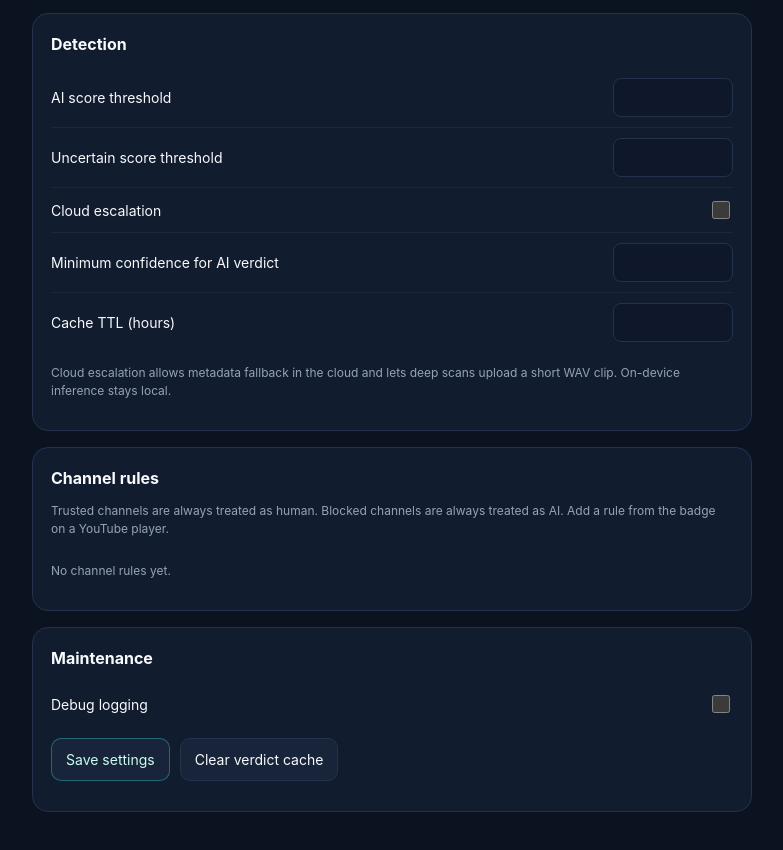
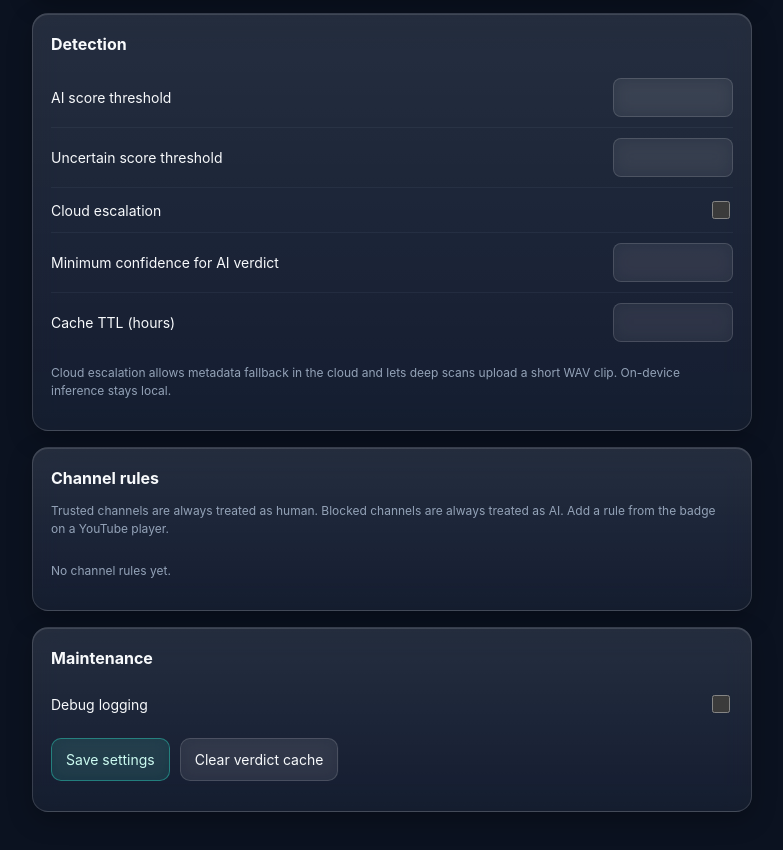
Before and after one commit to LancemDev/cohen, a website with bundled scripts: page public/options/options.html in a window 1280 px wide. Shown: the part 410-1260 px from the top of the page, without its empty margins (248-1031 px from the left). Built offline with nearby package versions, Linux system fonts and the light colour scheme; no server answers.

Commit message:
:lipstick: feat: apply glass styling to options page

```diff
--- a/public/options/options.css
+++ b/public/options/options.css
@@ -3,25 +3,70 @@
   --bg: #0b1220; --card: #121c2f; --border: #24324d; --text: #f8fafc; --muted: #94a3b8; --accent: #2dd4bf;
 }
 * { box-sizing: border-box; }
-body { margin: 0; background: var(--bg); color: var(--text); font: 14px/1.5 Inter, ui-sans-serif, system-ui, sans-serif; }
+body {
+  margin: 0;
+  min-height: 100vh;
+  background:
+    radial-gradient(500px 220px at 10% -10%, rgba(45, 212, 191, 0.14), transparent 70%),
+    radial-gradient(500px 220px at 90% 0%, rgba(99, 102, 241, 0.14), transparent 70%),
+    var(--bg);
+  color: var(--text);
+  font: 14px/1.5 Inter, ui-sans-serif, system-ui, sans-serif;
+}
 .shell { max-width: 760px; margin: 0 auto; padding: 32px 20px 60px; display: grid; gap: 16px; }
 .eyebrow { margin: 0; color: var(--accent); font-size: 12px; font-weight: 700; text-transform: uppercase; letter-spacing: .08em; }
 h1 { margin: 4px 0 0; font-size: 32px; line-height: 1.1; }
 h2 { margin: 0 0 12px; font-size: 16px; }
 .muted { color: var(--muted); }
 .small { font-size: 12px; }
-.card { background: var(--card); border: 1px solid var(--border); border-radius: 16px; padding: 18px; }
+.card {
+  background: linear-gradient(180deg, rgba(255, 255, 255, 0.1), rgba(255, 255, 255, 0.03)), rgba(18, 28, 47, 0.45);
+  border: 1px solid rgba(255, 255, 255, 0.14);
+  border-radius: 16px;
+  padding: 18px;
+  backdrop-filter: blur(14px) saturate(140%);
+  -webkit-backdrop-filter: blur(14px) saturate(140%);
+  box-shadow: 0 8px 24px rgba(0, 0, 0, 0.25), inset 0 1px 0 rgba(255, 255, 255, 0.12);
+}
 .row { display: flex; align-items: center; justify-content: space-between; gap: 16px; padding: 10px 0; border-bottom: 1px solid rgba(148,163,184,.08); }
 .row:last-of-type { border-bottom: 0; }
-input[type="number"] { width: 120px; background: #0f172a; color: var(--text); border: 1px solid var(--border); border-radius: 8px; padding: 8px; font: inherit; }
+input[type="number"] {
+  width: 120px;
+  background: rgba(255, 255, 255, 0.06);
+  color: var(--text);
+  border: 1px solid rgba(255, 255, 255, 0.14);
+  border-radius: 8px;
+  padding: 8px;
+  font: inherit;
+  backdrop-filter: blur(8px);
+}
 input[type="checkbox"] { width: 18px; height: 18px; accent-color: #14b8a6; }
 .actions { display: flex; gap: 10px; margin-top: 12px; }
-.btn { border: 1px solid var(--border); background: #18243a; color: var(--text); padding: 10px 14px; border-radius: 10px; font: inherit; cursor: pointer; }
-.btn:hover { background: #22314d; }
-.btn.primary { border-color: rgba(45,212,191,.4); color: #ccfbf1; }
+.btn {
+  border: 1px solid rgba(255, 255, 255, 0.14);
+  background: rgba(255, 255, 255, 0.07);
+  color: var(--text);
+  padding: 10px 14px;
+  border-radius: 10px;
+  font: inherit;
+  cursor: pointer;
+  backdrop-filter: blur(8px);
+  -webkit-backdrop-filter: blur(8px);
+}
+.btn:hover { background: rgba(255, 255, 255, 0.14); }
+.btn.primary { border-color: rgba(45,212,191,.45); background: rgba(45,212,191,.12); color: #ccfbf1; }
 .btn.small { padding: 5px 9px; font-size: 12px; }
 .rules { display: grid; gap: 8px; margin-top: 10px; }
-.rule { display: flex; align-items: center; gap: 10px; padding: 8px 10px; border: 1px solid var(--border); border-radius: 10px; background: #0f172a; }
+.rule {
+  display: flex;
+  align-items: center;
+  gap: 10px;
+  padding: 8px 10px;
+  border: 1px solid rgba(255, 255, 255, 0.12);
+  border-radius: 10px;
+  background: rgba(255, 255, 255, 0.05);
+  backdrop-filter: blur(8px);
+}
 .rule .name { flex: 1; min-width: 0; overflow: hidden; text-overflow: ellipsis; white-space: nowrap; font-family: ui-monospace, SFMono-Regular, Menlo, monospace; font-size: 12px; }
 .rule .status { font-size: 11px; padding: 2px 7px; border-radius: 999px; text-transform: capitalize; }
 .rule .status.trusted { background: rgba(52,211,153,.15); color: #86efac; }
```
